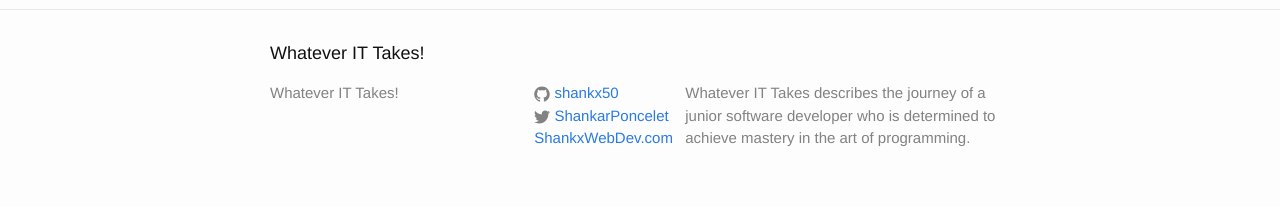
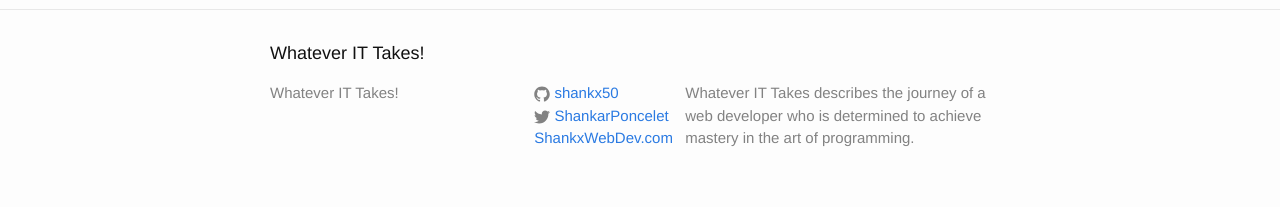
Before and after one commit to shankx50/shankx50.github.io, a Jekyll site: the page built from index.html, in a window 1280 px wide. Shown: the part 1391-1598 px from the top of the page. Built offline with Jekyll 4.4.1, drawn with Linux system fonts in a browser that asks for light colours.

Commit message:
added unix

```diff
--- a/_config.yml
+++ b/_config.yml
@@ -2,7 +2,7 @@
 title: Whatever IT Takes!
 #email: shankx@mac.com
 description: > # this means to ignore newlines until "baseurl:"
-  Whatever IT Takes describes the journey of a junior software developer who is determined to achieve mastery in the art of programming.
+  Whatever IT Takes describes the journey of a web developer who is determined to achieve mastery in the art of programming.
 baseurl: "" # the subpath of your site, e.g. /blog/
 url: "http://shankx50.github.io" # the base hostname & protocol for your site
 twitter_username: ShankarPoncelet
```
